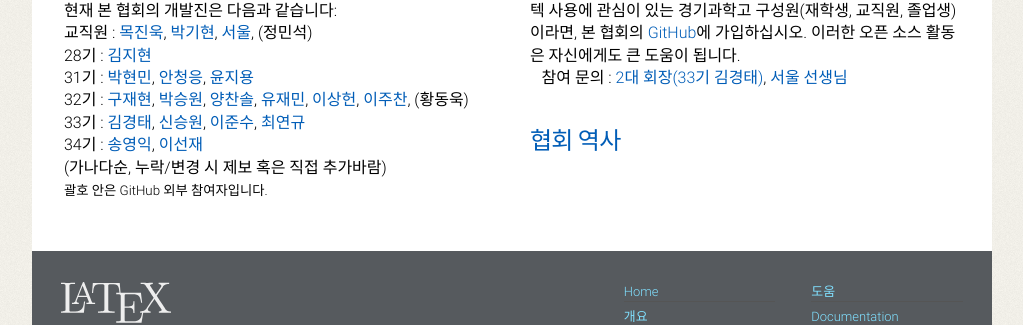
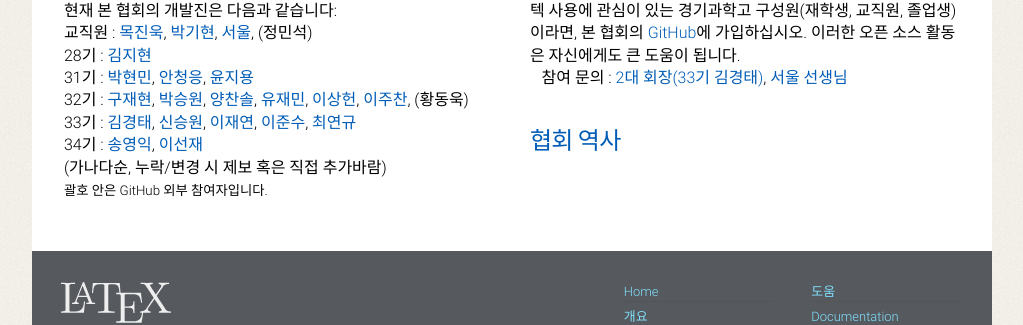
Before and after one commit to gshstexsociety/gshstexsociety.github.io, a Jekyll site: the page built from 참여/index.md, in a window 1280 px wide. Shown: the part 624-949 px from the top of the page, without its empty margins (128-1151 px from the left). Built offline with Jekyll 4.4.1, drawn with Linux system fonts in a browser that asks for light colours.

Commit message:
add Qyubey

```diff
--- a/참여/index.md
+++ b/참여/index.md
@@ -31,7 +31,7 @@ permalink: /참여/
     <br>
     32기 : <a href="https://github.com/koosaga">구재현</a>, <a href="https://github.com/seungwonpark">박승원</a>, <a href="https://github.com/CSNE">양찬솔</a>, <a href="https://github.com/planetarynebula">유재민</a>, <a href="https://github.com/evenharder">이상헌</a>, <a href="https://github.com/LeeJuChan">이주찬</a>, (황동욱)
     <br>
-    33기 : <a href="https://github.com/Kim-kyeongtae">김경태</a>, <a href="https://github.com/namnamseo">신승원</a>, <a href="https://github.com/MariAli-Lover">이준수</a>, <a href="https://github.com/SenikaRu">최연규</a>
+    33기 : <a href="https://github.com/Kim-kyeongtae">김경태</a>, <a href="https://github.com/namnamseo">신승원</a>, <a href="https://github.com/orgs/gshslatexintro/people/Qyubey">이재연</a>, <a href="https://github.com/MariAli-Lover">이준수</a>, <a href="https://github.com/SenikaRu">최연규</a>
     <br>
     34기 : <a href="https://github.com/youngikSong">송영익</a>, <a href="https://github.com/sunjae627">이선재</a>
     <br>
```
